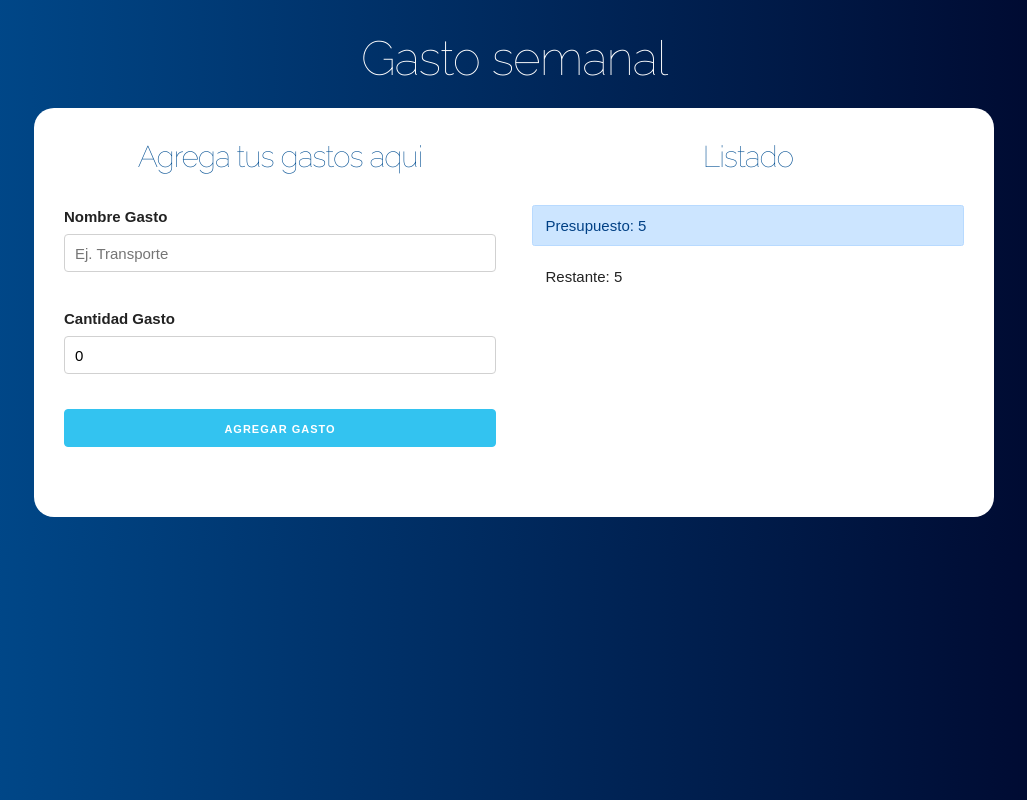
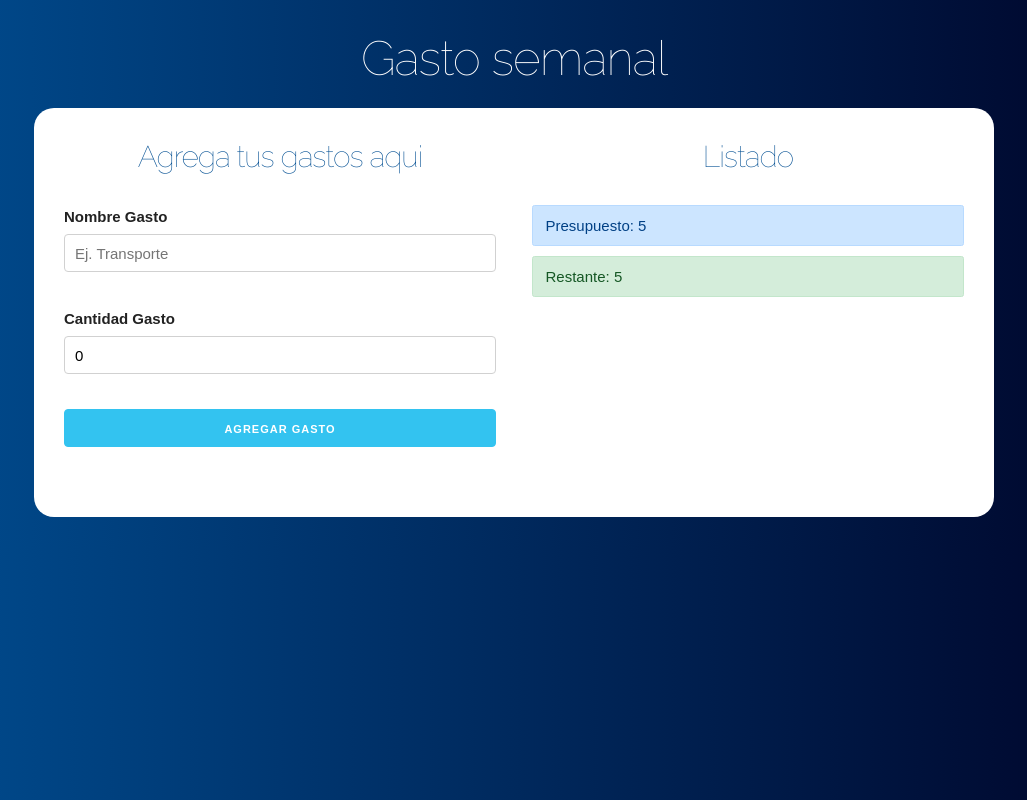
Before and after one commit to Crusiris/Administrador-de-presupuesto, a React (Create React App) app: page / in a window 1280 px wide. Both pictures are taken after typing "5" into the empty fields and a click on the input "Definir Presupuesto". Shown: the whole page, without its empty margins (126-1153 px from the left). Built offline with nearby package versions, Linux system fonts and the light colour scheme.

Commit message:
Cambiando el color del restante del presupuesto segun la cantidad

```diff
--- a/src/components/ControlPresupuesto.js
+++ b/src/components/ControlPresupuesto.js
@@ -1,4 +1,5 @@
 import React, {Fragment} from 'react'
+import {reviewBudget} from '../helpers'
 
 const ControlPresupuesto = ({budget, restBudget}) => {
     return (
@@ -6,7 +7,7 @@
             <div className="alert alert-primary">
                     Presupuesto: {budget}
             </div>
-            <div className="alert">
+            <div className={reviewBudget(budget,restBudget)}>
                 Restante: {restBudget}
             </div>
         </Fragment>
--- /dev/null
+++ b/src/helpers.js
@@ -0,0 +1,14 @@
+export const reviewBudget = (budget, restBudget) => {
+
+    let clase;
+
+    if ((budget / 4) > restBudget) {
+        clase = 'alert alert-danger';
+    } else if ((budget / 2) > restBudget) {
+        clase = 'alert alert-warning'
+    } else {
+        clase = 'alert alert-success'
+    }
+
+    return clase;
+}
```
